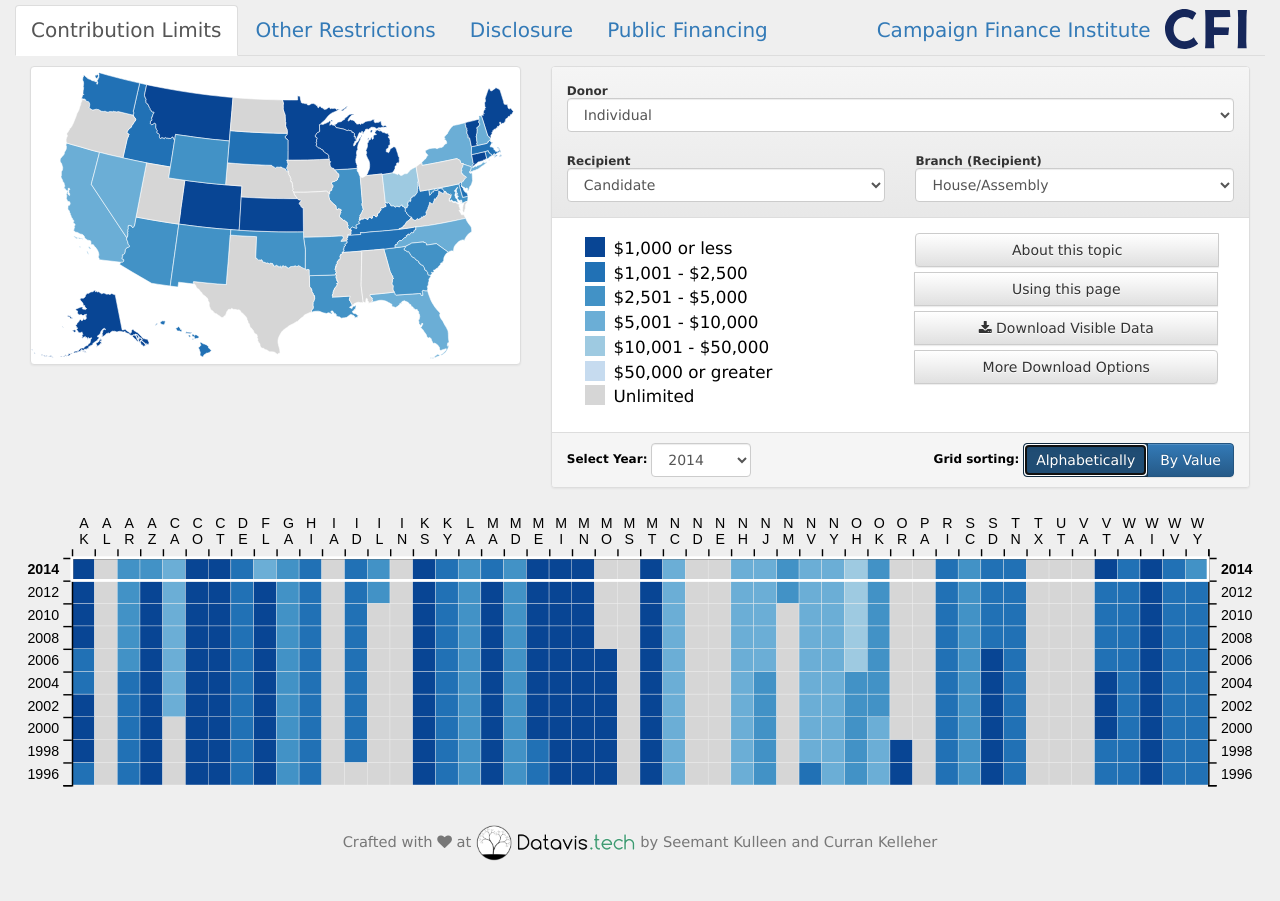
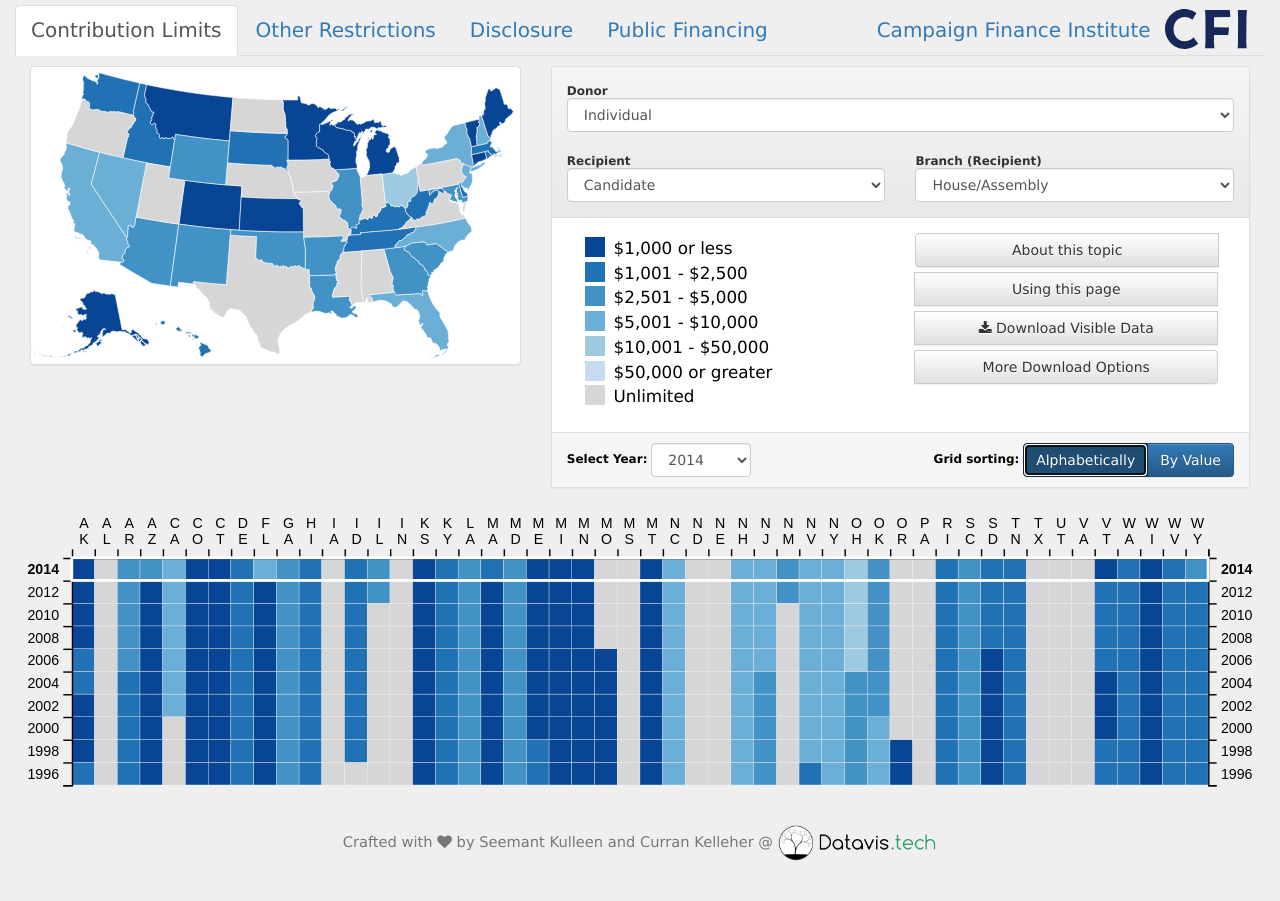
Before and after one commit to cfinst/cfinst.github.io, a Jekyll site: the page built from index.md, in a window 1280 px wide. Built offline with Jekyll 4.4.1, drawn with Linux system fonts in a browser that asks for light colours.

Commit message:
Option B

```diff
--- a/_layouts/default.html
+++ b/_layouts/default.html
@@ -100,11 +100,10 @@
 
   <div class="row datavis-tech-attribution">
     <div class="col-md-12 text-center">
-      <span class="text-muted">Crafted with <i class="fa fa-heart"></i> at </span>
+      <span class="text-muted">Crafted with <i class="fa fa-heart"></i> by Seemant Kulleen and Curran Kelleher @ </span>
       <a href="https://datavis.tech/">
         <img src="/img/datavis-tech.png" height="36px">
       </a>
-      <span class="text-muted">by Seemant Kulleen and Curran Kelleher</span>
     </div><!--.col-md-12-->
   </div><!--.row-->
 </div>
```
